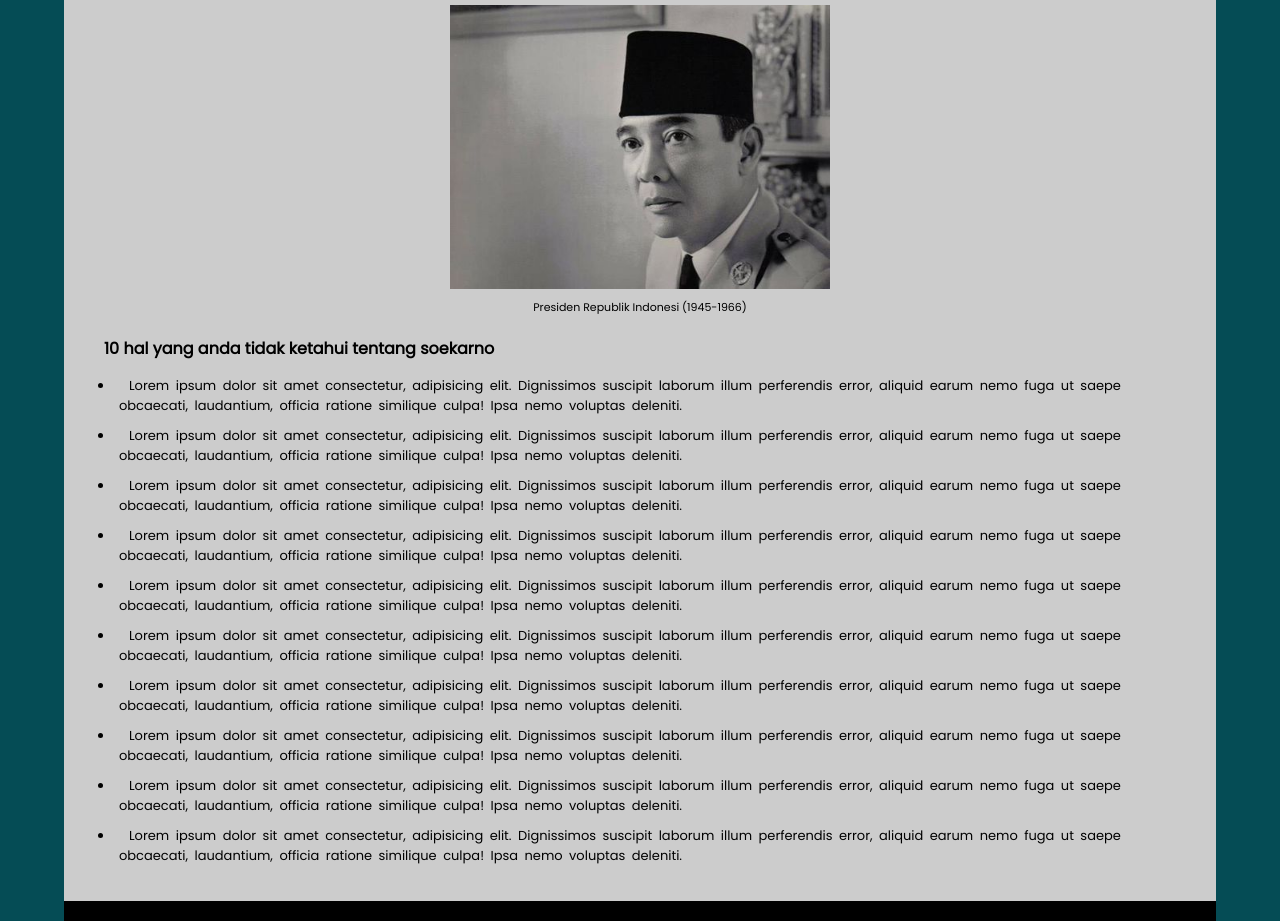
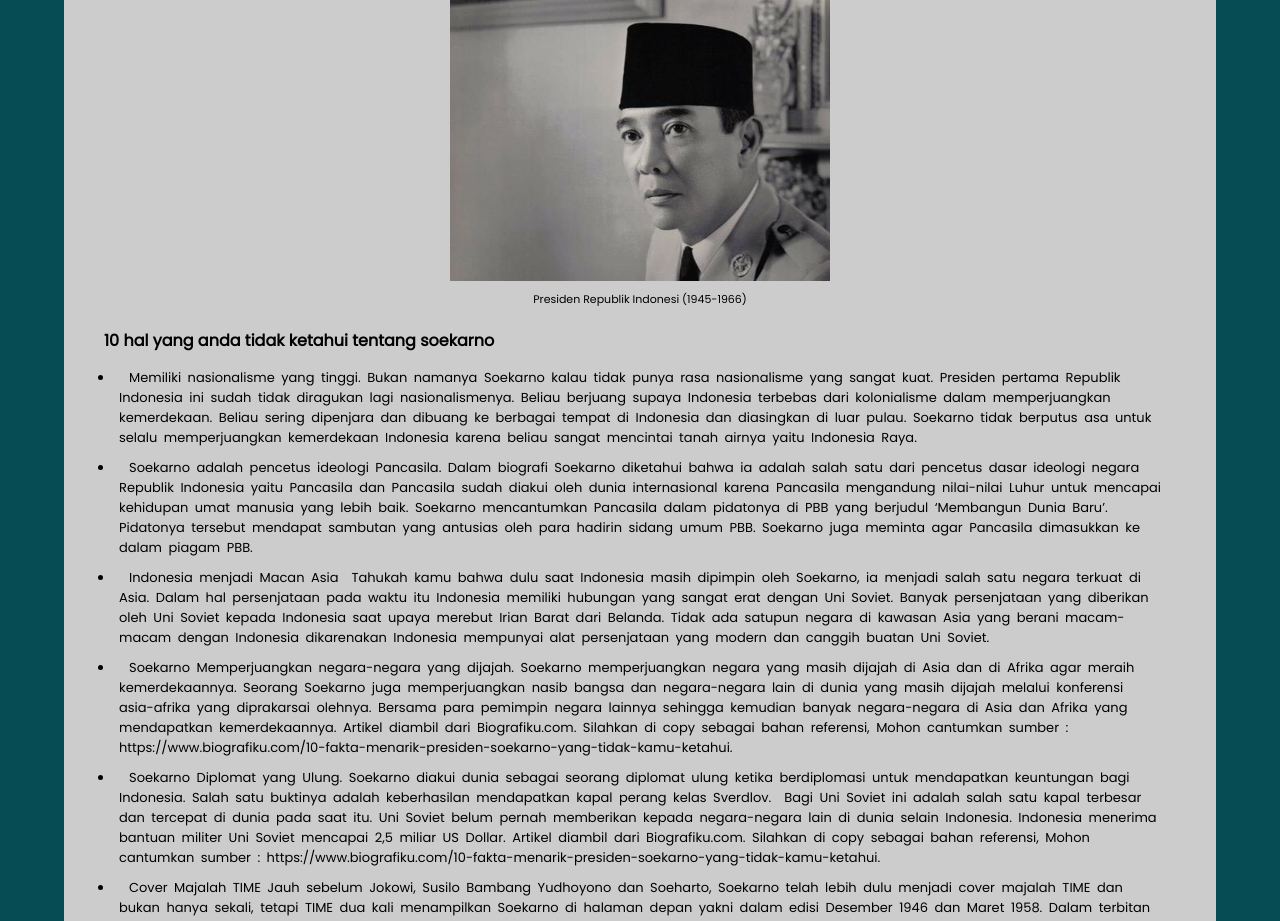
Before and after one commit to yusranjonjo/projek-html-css, a plain HTML site: page index.html in a window 1280 px wide. Shown: the part 151-1072 px from the top of the page. Drawn offline with Linux system fonts and the light colour scheme.

Commit message:
6. memasukan isi dari konten pada list

```diff
--- a/index.html
+++ b/index.html
@@ -23,45 +23,136 @@
 			<h3 class="h3">10 hal yang anda tidak ketahui tentang soekarno</h3>
 			<div class="isi-biografi">
 				<ul>
-					<li>Lorem ipsum dolor sit amet consectetur, adipisicing elit. Dignissimos suscipit laborum illum
-						perferendis error, aliquid earum nemo fuga ut saepe obcaecati, laudantium, officia ratione
-						similique culpa! Ipsa nemo voluptas deleniti.
+					<li>
+						Memiliki nasionalisme yang tinggi.
+						Bukan namanya Soekarno kalau tidak punya rasa nasionalisme yang sangat kuat. Presiden pertama
+						Republik Indonesia ini
+						sudah tidak diragukan lagi nasionalismenya.
+
+						Beliau berjuang supaya Indonesia terbebas dari kolonialisme dalam memperjuangkan
+						kemerdekaan. Beliau sering dipenjara
+						dan dibuang ke berbagai tempat di Indonesia dan diasingkan di luar pulau.
+
+						Soekarno tidak berputus asa untuk selalu memperjuangkan kemerdekaan Indonesia karena beliau
+						sangat mencintai tanah
+						airnya yaitu Indonesia Raya.
 					</li>
-					<li>Lorem ipsum dolor sit amet consectetur, adipisicing elit. Dignissimos suscipit laborum illum
-						perferendis error, aliquid earum nemo fuga ut saepe obcaecati, laudantium, officia ratione
-						similique culpa! Ipsa nemo voluptas deleniti.
+					<li>
+						Soekarno adalah pencetus ideologi Pancasila.
+						Dalam biografi Soekarno diketahui bahwa ia adalah salah satu dari pencetus dasar ideologi negara
+						Republik Indonesia
+						yaitu Pancasila dan Pancasila sudah diakui oleh dunia internasional karena Pancasila mengandung
+						nilai-nilai Luhur untuk
+						mencapai kehidupan umat manusia yang lebih baik.
+
+						Soekarno mencantumkan Pancasila dalam pidatonya di PBB yang berjudul ‘Membangun Dunia Baru’.
+						Pidatonya tersebut mendapat
+						sambutan yang antusias oleh para hadirin sidang umum PBB. Soekarno juga meminta agar Pancasila
+						dimasukkan ke dalam
+						piagam PBB.
 					</li>
-					<li>Lorem ipsum dolor sit amet consectetur, adipisicing elit. Dignissimos suscipit laborum illum
-						perferendis error, aliquid earum nemo fuga ut saepe obcaecati, laudantium, officia ratione
-						similique culpa! Ipsa nemo voluptas deleniti.
+					<li>
+						Indonesia menjadi Macan Asia
+						Tahukah kamu bahwa dulu saat Indonesia masih dipimpin oleh Soekarno, ia menjadi salah satu
+						negara terkuat di Asia. Dalam
+						hal persenjataan pada waktu itu Indonesia memiliki hubungan yang sangat erat dengan Uni Soviet.
+
+						Banyak persenjataan yang diberikan oleh Uni Soviet kepada Indonesia saat upaya merebut Irian
+						Barat dari Belanda. Tidak
+						ada satupun negara di kawasan Asia yang berani macam-macam dengan Indonesia dikarenakan
+						Indonesia mempunyai alat
+						persenjataan yang modern dan canggih buatan Uni Soviet.
 					</li>
-					<li>Lorem ipsum dolor sit amet consectetur, adipisicing elit. Dignissimos suscipit laborum illum
-						perferendis error, aliquid earum nemo fuga ut saepe obcaecati, laudantium, officia ratione
-						similique culpa! Ipsa nemo voluptas deleniti.
+					<li>
+						Soekarno Memperjuangkan negara-negara yang dijajah.
+						Soekarno memperjuangkan negara yang masih dijajah di Asia dan di Afrika agar meraih
+						kemerdekaannya. Seorang Soekarno
+						juga memperjuangkan nasib bangsa dan negara-negara lain di dunia yang masih dijajah melalui
+						konferensi asia-afrika yang
+						diprakarsai olehnya.
+						Bersama para pemimpin negara lainnya sehingga kemudian banyak negara-negara di Asia dan Afrika
+						yang mendapatkan
+						kemerdekaannya.
+						Artikel diambil dari Biografiku.com. Silahkan di copy sebagai bahan referensi, Mohon cantumkan
+						sumber :
+						https://www.biografiku.com/10-fakta-menarik-presiden-soekarno-yang-tidak-kamu-ketahui.
 					</li>
-					<li>Lorem ipsum dolor sit amet consectetur, adipisicing elit. Dignissimos suscipit laborum illum
-						perferendis error, aliquid earum nemo fuga ut saepe obcaecati, laudantium, officia ratione
-						similique culpa! Ipsa nemo voluptas deleniti.
+					<li>
+						Soekarno Diplomat yang Ulung.
+						Soekarno diakui dunia sebagai seorang diplomat ulung ketika berdiplomasi untuk mendapatkan
+						keuntungan bagi Indonesia.
+						Salah satu buktinya adalah keberhasilan mendapatkan kapal perang kelas Sverdlov.
+
+						Bagi Uni Soviet ini adalah salah satu kapal terbesar dan tercepat di dunia pada saat itu. Uni
+						Soviet belum pernah
+						memberikan kepada negara-negara lain di dunia selain Indonesia. Indonesia menerima bantuan
+						militer Uni Soviet mencapai
+						2,5 miliar US Dollar.
+						Artikel diambil dari Biografiku.com. Silahkan di copy sebagai bahan referensi, Mohon cantumkan
+						sumber :
+						https://www.biografiku.com/10-fakta-menarik-presiden-soekarno-yang-tidak-kamu-ketahui.
 					</li>
-					<li>Lorem ipsum dolor sit amet consectetur, adipisicing elit. Dignissimos suscipit laborum illum
-						perferendis error, aliquid earum nemo fuga ut saepe obcaecati, laudantium, officia ratione
-						similique culpa! Ipsa nemo voluptas deleniti.
+					<li>
+						Cover Majalah TIME
+						Jauh sebelum Jokowi, Susilo Bambang Yudhoyono dan Soeharto, Soekarno telah lebih dulu menjadi
+						cover majalah TIME dan
+						bukan hanya sekali, tetapi TIME dua kali menampilkan Soekarno di halaman depan yakni dalam edisi
+						Desember 1946 dan Maret
+						1958.
+
+						Dalam terbitan pertamanya majalah Time menyebut Putra Sang Fajar tersebut sebagai orator ulung
+						yang mampu meyakinkan dan
+						mempengaruhi pendengarnya .
+						Artikel diambil dari Biografiku.com. Silahkan di copy sebagai bahan referensi, Mohon cantumkan
+						sumber :
+						https://www.biografiku.com/10-fakta-menarik-presiden-soekarno-yang-tidak-kamu-ketahui.
 					</li>
-					<li>Lorem ipsum dolor sit amet consectetur, adipisicing elit. Dignissimos suscipit laborum illum
-						perferendis error, aliquid earum nemo fuga ut saepe obcaecati, laudantium, officia ratione
-						similique culpa! Ipsa nemo voluptas deleniti.
+					<li>
+						Soekarno Sang Presiden Pemberani.
+						‘Persetan dengan bantuanmu..!!’ Kata itu pernah diucapkan Bung Karno kepada Amerika Serikat.
+						Kata-kata yang dikeluarkan
+						Presiden pertama Indonesia itu terjadi karena melihat ada udang Dibalik Batu dalam kasus bantuan
+						tersebut.
+
+						Sifat bantuan tersebut tidak tulus namun digunakan sebagai bahan untuk menekan negara penerima
+						untuk memerangi paham
+						komunisme di Asia.
+						Artikel diambil dari Biografiku.com. Silahkan di copy sebagai bahan referensi, Mohon cantumkan
+						sumber :
+						https://www.biografiku.com/10-fakta-menarik-presiden-soekarno-yang-tidak-kamu-ketahui.
 					</li>
-					<li>Lorem ipsum dolor sit amet consectetur, adipisicing elit. Dignissimos suscipit laborum illum
-						perferendis error, aliquid earum nemo fuga ut saepe obcaecati, laudantium, officia ratione
-						similique culpa! Ipsa nemo voluptas deleniti.
+					<li>
+						Soekarno, Presiden yang sangat dihormati oleh Amerika
+						Soekarno ketika menjadi presiden Indonesia sangat dihormati dan disegani oleh Amerika Serikat.
+						Salah satu peristiwa yang
+						membuktikan adalah saat Presiden Soekarno disambut secara militer oleh Amerika dengan tembakan
+						kehormatan sebanyak 21
+						kali.
+						Artikel diambil dari Biografiku.com. Silahkan di copy sebagai bahan referensi, Mohon cantumkan
+						sumber :
+						https://www.biografiku.com/10-fakta-menarik-presiden-soekarno-yang-tidak-kamu-ketahui.
 					</li>
-					<li>Lorem ipsum dolor sit amet consectetur, adipisicing elit. Dignissimos suscipit laborum illum
-						perferendis error, aliquid earum nemo fuga ut saepe obcaecati, laudantium, officia ratione
-						similique culpa! Ipsa nemo voluptas deleniti.
+					<li>
+						Soekarno Mengusir Kontingen Israel
+						Sebagai bentuk dukungan terhadap Palestina, Soekarno menunjukkan dengan tindakan nyata dengan
+						mengusir kontingen Israel
+						dalam Asian Games 1962 di Jakarta. Sebagai balasan komite Olimpiade internasional membatalkan
+						keikutsertaan Indonesia di
+						Olimpiade Tokyo di 1664.
+						Artikel diambil dari Biografiku.com. Silahkan di copy sebagai bahan referensi, Mohon cantumkan
+						sumber :
+						https://www.biografiku.com/10-fakta-menarik-presiden-soekarno-yang-tidak-kamu-ketahui.
 					</li>
-					<li>Lorem ipsum dolor sit amet consectetur, adipisicing elit. Dignissimos suscipit laborum illum
-						perferendis error, aliquid earum nemo fuga ut saepe obcaecati, laudantium, officia ratione
-						similique culpa! Ipsa nemo voluptas deleniti.
+					<li>
+						Soekarno, Tokoh Pemersatu Indonesia
+						Indonesia menjadi sebuah negara yang terdiri dari berbagai macam budaya, suku, agama yang
+						terpisahkan oleh daratan dan
+						lautan yang luas. Karena Soekarno dan para pahlawan lainnya saat ini kita tidak bisa melihat
+						Indonesia tetap bersatu
+						dari Sabang sampai Merauke.
+						Artikel diambil dari Biografiku.com. Silahkan di copy sebagai bahan referensi, Mohon cantumkan
+						sumber :
+						https://www.biografiku.com/10-fakta-menarik-presiden-soekarno-yang-tidak-kamu-ketahui.
 					</li>
 				</ul>
 			</div>
--- a/style.css
+++ b/style.css
@@ -39,7 +39,7 @@ place-items: center;
 .header .h1 {
     text-align: center;
     color: var(--color-header);
-    font-size: 3.5rem;
+    font-size: 3rem;
 }
 
 .header small{
```
